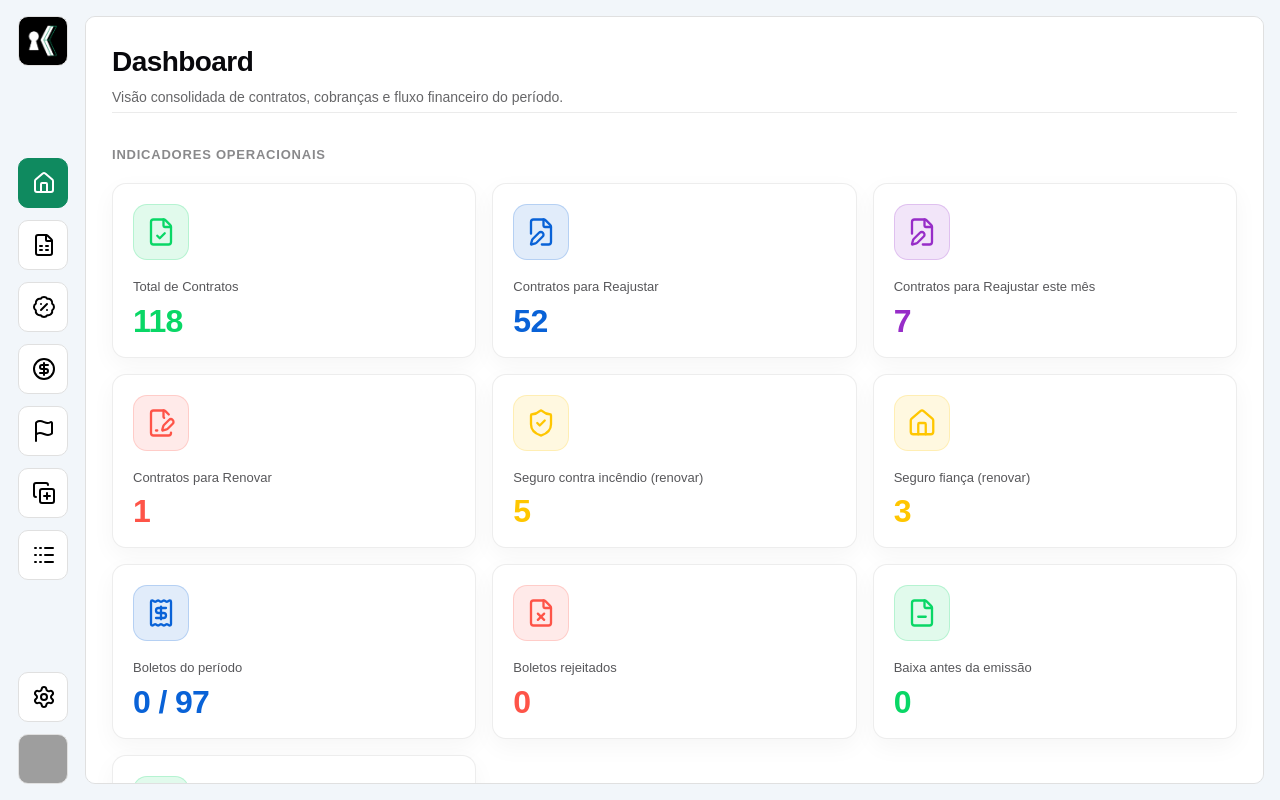
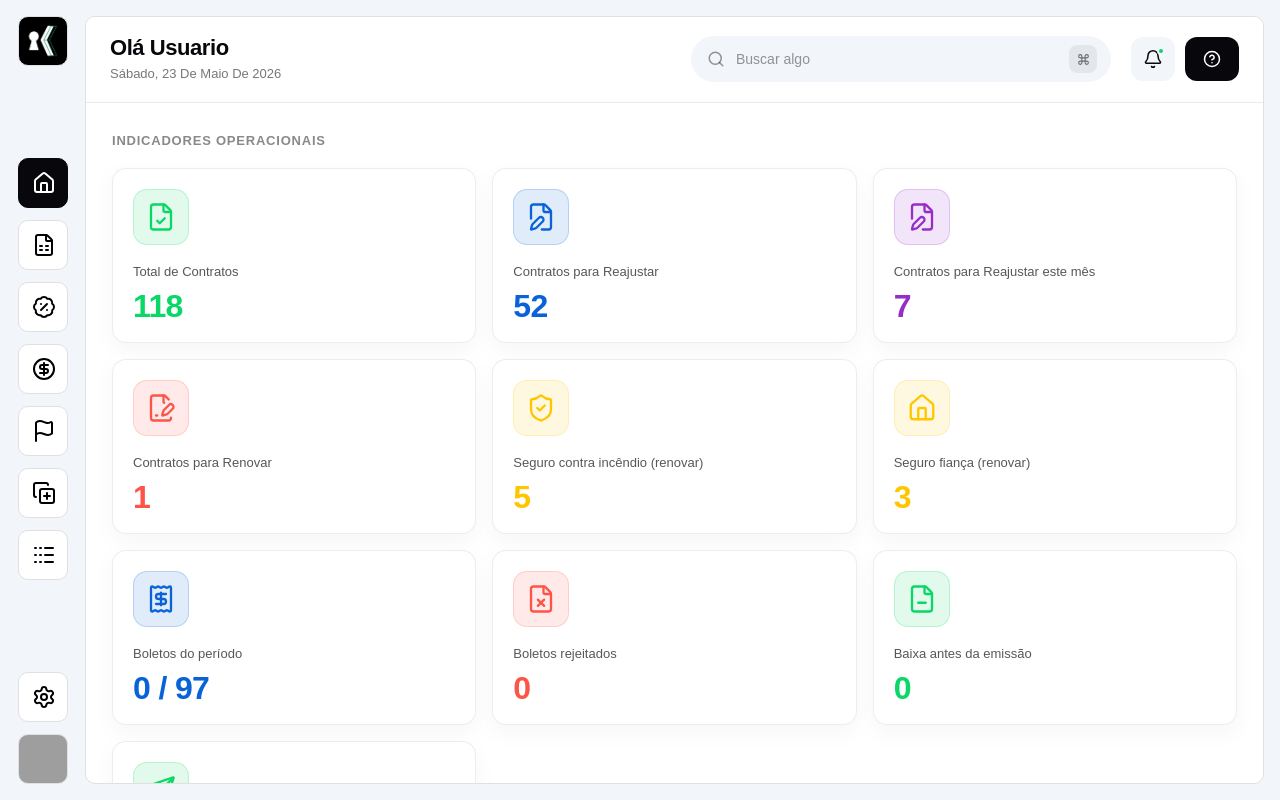
Before and after one commit to KeysSync/keys-web, a Next.js app: page /dashboards in a window 1280 px wide. Built offline with nearby package versions, Linux system fonts and the light colour scheme; grey boxes are pictures that could not be loaded.

Commit message:
feat: adjusts on side bar and header

```diff
--- a/app/(internal)/dashboards/components/DashboardView.tsx
+++ b/app/(internal)/dashboards/components/DashboardView.tsx
@@ -9,12 +9,12 @@ const DashboardView = () => {
 
   return (
     <div className="dashboard-page">
-      <header className="dashboard-page__header">
+      {/* <header className="dashboard-page__header">
         <div>
           <h1 className="dashboard-page__title">{page.title}</h1>
           <p className="dashboard-page__subtitle">{page.subtitle}</p>
         </div>
-      </header>
+      </header> */}
 
       <DashboardSection title={sections.kpi}>
         <div className="dashboard-page__kpi-grid">
--- a/app/(internal)/layout.tsx
+++ b/app/(internal)/layout.tsx
@@ -1,3 +1,5 @@
+import InternalHeader from "@/app/components/InternalHeader/InternalHeader";
+import SidebarActions from "@/app/components/SidebarActions";
 import {
   BadgePercentIcon,
   CircleDollarSignIcon,
@@ -6,10 +8,9 @@ import {
   FlagIcon,
   HouseIcon,
   LogsIcon,
-  SettingsIcon
+  SettingsIcon,
 } from "lucide-react";
 import Link from "next/link";
-import SidebarActions from "./SidebarActions";
 import "./style.css";
 
 const InternalLayout = ({ children }: { children: React.ReactNode }) => {
@@ -64,7 +65,7 @@ const InternalLayout = ({ children }: { children: React.ReactNode }) => {
       <div className="col-actions">
         <div className="col-top">
           <Link href="/">
-            <div className="box"></div>
+            <div className="box" />
           </Link>
         </div>
         <div className="col-middle">
@@ -73,12 +74,15 @@ const InternalLayout = ({ children }: { children: React.ReactNode }) => {
         <div className="col-bottom">
           <SidebarActions actions={bottomActions} />
           <Link href="/login">
-            <div className="box box-avatar"></div>
+            <div className="box box-avatar" />
           </Link>
         </div>
       </div>
       <div className="system">
-        <div className="internal-box">{children}</div>
+        <div className="internal-box">
+          <InternalHeader />
+          <main className="internal-box__content">{children}</main>
+        </div>
       </div>
     </div>
   );
--- a/app/(internal)/style.css
+++ b/app/(internal)/style.css
@@ -76,7 +76,7 @@
         }
 
         &.action-tooltip--active:hover {
-          background-color: #0F8A5F;
+          background-color: #08080C;
         }
     }
 
@@ -100,8 +100,8 @@
       }
 
       &:hover.action-tooltip--active {
-        background-color: #0F8A5F;
-        box-shadow: 0 2px 8px rgba(15, 138, 95, 0.25);
+        background-color: #08080C;
+        box-shadow: 0 2px 8px rgba(8, 8, 12, 0.2);
       }
 
       .action-tooltip__icon {
@@ -133,8 +133,8 @@
       }
 
       &.action-tooltip--active {
-        background-color: #0F8A5F;
-        border-color: #0F8A5F;
+        background-color: #08080C;
+        border-color: #08080C;
 
         .action-tooltip__icon {
           background-color: transparent;
@@ -150,8 +150,8 @@
         }
 
         &:hover {
-          background-color: #0F8A5F;
-          border-color: #0F8A5F;
+          background-color: #08080C;
+          border-color: #08080C;
 
           .action-tooltip__label {
             color: #FFFFFF;
@@ -186,13 +186,13 @@
 
   .col-middle .box.action-tooltip--active,
   .col-bottom .box.action-tooltip--active {
-    background-color: #0F8A5F;
-    border-color: #0F8A5F;
+    background-color: #08080C;
+    border-color: #08080C;
   }
 
   .col-middle .box.action-tooltip--active:hover,
   .col-bottom .box.action-tooltip--active:hover {
-    background-color: #0F8A5F;
+    background-color: #08080C;
   }
 
   .col-top {
@@ -203,6 +203,21 @@
 }
 
 .apresentation {
+
+  width: 30%;
+  height: 30%;
+  margin: auto;
+  display: flex;
+  flex-direction: column;
+  align-items: center;
+  justify-content: center;
+  background-color: #FFFFFF;
+  border: 1px solid #E0E0E0;
+  border-radius: 10px;
+  padding: 24px;
+  box-sizing: border-box;
+  overflow: hidden;
+  position: relative;
 
   .box-logo {
     width: 200px;
@@ -241,14 +256,20 @@
   padding: 16px 16px 16px 0px;
 
   .internal-box {
+    display: flex;
+    flex-direction: column;
     width: 100%;
     height: 100%;
-    background-color: green;
     border: 1px solid #E0E0E0;
     background-color: #FFFFFF;
     color: #000000;
+    border-radius: 10px;
+    overflow: hidden;
+  }
+
+  .internal-box__content {
+    flex: 1;
+    overflow: auto;
     padding: 24px;
-    border-radius: 10px;
-    overflow: auto;
   }
 }
--- /dev/null
+++ b/app/components/InternalHeader/InternalHeader.tsx
@@ -0,0 +1,104 @@
+"use client";
+
+import {
+  Bell,
+  Command,
+  HelpCircle,
+  Search
+} from "lucide-react";
+import { useMemo } from "react";
+import "./style.css";
+
+export type InternalHeaderProps = {
+  userName?: string;
+  searchPlaceholder?: string;
+  helpLabel?: string;
+  settingsHref?: string;
+  showNotificationDot?: boolean;
+  onSearch?: (value: string) => void;
+  onHelpClick?: () => void;
+  onNotificationsClick?: () => void;
+};
+
+const formatCurrentDate = () => {
+  return new Intl.DateTimeFormat("pt-BR", {
+    weekday: "long",
+    day: "numeric",
+    month: "long",
+    year: "numeric",
+  }).format(new Date());
+};
+
+const InternalHeader = ({
+  userName = "Usuario",
+  searchPlaceholder = "Buscar algo",
+  helpLabel = "Ajuda",
+  settingsHref = "/configuracoes",
+  showNotificationDot = true,
+  onSearch,
+  onHelpClick,
+  onNotificationsClick,
+}: InternalHeaderProps) => {
+  const formattedDate = useMemo(() => formatCurrentDate(), []);
+
+  return (
+    <header className="internal-header">
+      <div className="internal-header__greeting">
+        <h1 className="internal-header__title">Olá {userName}</h1>
+        <p className="internal-header__date">{formattedDate}</p>
+      </div>
+
+      <div className="internal-header__search">
+        <Search
+          className="internal-header__search-icon"
+          size={18}
+          strokeWidth={2}
+          aria-hidden
+        />
+        <input
+          type="search"
+          className="internal-header__search-input"
+          placeholder={searchPlaceholder}
+          aria-label={searchPlaceholder}
+          onChange={(event) => onSearch?.(event.target.value)}
+        />
+        <span className="internal-header__search-shortcut" aria-hidden>
+          <Command size={13} strokeWidth={2} />
+        </span>
+      </div>
+
+      <div className="internal-header__actions">
+        {/* <Link
+          href={settingsHref}
+          className="internal-header__icon-button"
+          aria-label="Configurações"
+        >
+          <Settings size={20} strokeWidth={1.85} />
+        </Link> */}
+
+        <button
+          type="button"
+          className="internal-header__icon-button internal-header__icon-button--notifications"
+          aria-label="Notificações"
+          onClick={onNotificationsClick}
+        >
+          <Bell size={20} strokeWidth={1.85} />
+          {showNotificationDot ? (
+            <span className="internal-header__notification-dot" aria-hidden />
+          ) : null}
+        </button>
+
+        <button
+          type="button"
+          className="internal-header__help-button"
+          onClick={onHelpClick}
+        >
+          <HelpCircle size={18} strokeWidth={2} />
+          {/* <span>{helpLabel}</span> */}
+        </button>
+      </div>
+    </header>
+  );
+};
+
+export default InternalHeader;
--- /dev/null
+++ b/app/components/InternalHeader/index.ts
@@ -0,0 +1,2 @@
+export { default } from "./InternalHeader";
+export type { InternalHeaderProps } from "./InternalHeader";
--- /dev/null
+++ b/app/components/InternalHeader/style.css
@@ -0,0 +1,205 @@
+.internal-header {
+  position: sticky;
+  top: 0;
+  z-index: 20;
+  display: grid;
+  grid-template-columns: minmax(180px, 1fr) minmax(220px, 420px) auto;
+  align-items: center;
+  gap: 20px;
+  width: 100%;
+  padding: 18px 24px;
+  background: #ffffff;
+  border-bottom: 1px solid rgba(8, 8, 12, 0.08);
+}
+
+.internal-header__greeting {
+  display: flex;
+  flex-direction: column;
+  gap: 4px;
+  min-width: 0;
+}
+
+.internal-header__title {
+  font-size: 22px;
+  font-weight: 700;
+  line-height: 1.2;
+  letter-spacing: -0.02em;
+  color: #08080c;
+}
+
+.internal-header__date {
+  font-size: 13px;
+  font-weight: 400;
+  line-height: 1.4;
+  color: rgba(8, 8, 12, 0.55);
+  text-transform: capitalize;
+}
+
+.internal-header__search {
+  position: relative;
+  display: flex;
+  align-items: center;
+  width: 100%;
+  max-width: 420px;
+  justify-self: center;
+}
+
+.internal-header__search-icon {
+  position: absolute;
+  left: 16px;
+  color: rgba(8, 8, 12, 0.42);
+  pointer-events: none;
+}
+
+.internal-header__search-input {
+  width: 100%;
+  height: 46px;
+  padding: 0 48px 0 44px;
+  font-family: inherit;
+  font-size: 14px;
+  font-weight: 400;
+  color: #08080c;
+  background: #f2f6fa;
+  border: 1px solid transparent;
+  border-radius: 999px;
+  outline: none;
+  transition:
+    border-color 0.2s ease,
+    background-color 0.2s ease,
+    box-shadow 0.2s ease;
+}
+
+.internal-header__search-input::placeholder {
+  color: rgba(8, 8, 12, 0.42);
+}
+
+.internal-header__search-input:focus {
+  background: #ffffff;
+  border-color: rgba(8, 8, 12, 0.12);
+  box-shadow: 0 0 0 3px rgba(8, 8, 12, 0.06);
+}
+
+.internal-header__search-shortcut {
+  position: absolute;
+  right: 14px;
+  display: flex;
+  align-items: center;
+  justify-content: center;
+  width: 28px;
+  height: 28px;
+  color: rgba(8, 8, 12, 0.55);
+  background: rgba(8, 8, 12, 0.06);
+  border-radius: 8px;
+}
+
+.internal-header__actions {
+  display: flex;
+  align-items: center;
+  justify-content: flex-end;
+  gap: 10px;
+}
+
+.internal-header__icon-button {
+  position: relative;
+  display: inline-flex;
+  align-items: center;
+  justify-content: center;
+  width: 44px;
+  height: 44px;
+  color: #08080c;
+  background: #f2f6fa;
+  border: 1px solid transparent;
+  border-radius: 12px;
+  cursor: pointer;
+  transition:
+    background-color 0.2s ease,
+    border-color 0.2s ease,
+    transform 0.2s ease;
+}
+
+.internal-header__icon-button:hover {
+  background: #e8edf2;
+  border-color: rgba(8, 8, 12, 0.08);
+}
+
+.internal-header__icon-button--notifications {
+  border: none;
+}
+
+.internal-header__notification-dot {
+  position: absolute;
+  top: 10px;
+  right: 10px;
+  width: 8px;
+  height: 8px;
+  background: #09d766;
+  border: 2px solid #f2f6fa;
+  border-radius: 50%;
+}
+
+.internal-header__help-button {
+  display: inline-flex;
+  align-items: center;
+  gap: 8px;
+  height: 44px;
+  padding: 0 18px;
+  font-family: inherit;
+  font-size: 14px;
+  font-weight: 600;
+  color: #ffffff;
+  background: #08080c;
+  border: none;
+  border-radius: 12px;
+  cursor: pointer;
+  transition:
+    background-color 0.2s ease,
+    transform 0.2s ease;
+}
+
+.internal-header__help-button:hover {
+  background: #1a1a20;
+}
+
+@media (max-width: 1100px) {
+  .internal-header {
+    grid-template-columns: 1fr auto;
+    grid-template-areas:
+      "greeting actions"
+      "search search";
+    gap: 16px;
+  }
+
+  .internal-header__greeting {
+    grid-area: greeting;
+  }
+
+  .internal-header__search {
+    grid-area: search;
+    max-width: none;
+    justify-self: stretch;
+  }
+
+  .internal-header__actions {
+    grid-area: actions;
+  }
+}
+
+@media (max-width: 640px) {
+  .internal-header {
+    padding: 16px;
+  }
+
+  .internal-header__title {
+    font-size: 18px;
+  }
+
+  .internal-header__help-button span {
+    display: none;
+  }
+
+  .internal-header__help-button {
+    width: 44px;
+    padding: 0;
+    justify-content: center;
+  }
+}
--- /dev/null
+++ b/app/components/SidebarActions/index.ts
@@ -0,0 +1,2 @@
+export { default } from "./SidebarActions";
+export type { SidebarAction } from "./SidebarActions";
--- a/app/globals.css
+++ b/app/globals.css
@@ -7,6 +7,10 @@
 :root {
   --background: #ffffff;
   --foreground: #171717;
+  --scrollbar-width: 10px;
+  --scrollbar-track: #f2f6fa;
+  --scrollbar-thumb: #d4d9e0;
+  --scrollbar-thumb-hover: #b8bec6;
 }
 
 @theme inline {
@@ -18,7 +22,7 @@
 
 @media (prefers-color-scheme: dark) {
   :root {
-    --background: #0a0a0a;
+      --background: #0a0a0a;
     --foreground: #ededed;
   }
 }
@@ -28,3 +32,37 @@ body {
   color: var(--foreground);
   font-family: "Poppins", sans-serif;
 }
+
+* {
+  scrollbar-width: auto;
+  scrollbar-color: var(--scrollbar-thumb) var(--scrollbar-track);
+}
+
+/* width */
+*::-webkit-scrollbar {
+  width: var(--scrollbar-width);
+  height: var(--scrollbar-width);
+}
+
+/* Track */
+*::-webkit-scrollbar-track {
+  background: var(--scrollbar-track);
+}
+
+/* Handle */
+*::-webkit-scrollbar-thumb {
+  background: var(--scrollbar-thumb);
+}
+
+/* Handle on hover */
+*::-webkit-scrollbar-thumb:hover {
+  background: var(--scrollbar-thumb-hover);
+}
+
+*::-webkit-scrollbar-corner {
+  background: var(--scrollbar-track);
+}
+
+::-webkit-scrollbar-button {
+  display: none;
+}
```
Also changed, not shown: app/components/SidebarActions/SidebarActions.tsx (renamed from app/(internal)/SidebarActions.tsx, +6 -2 lines).
